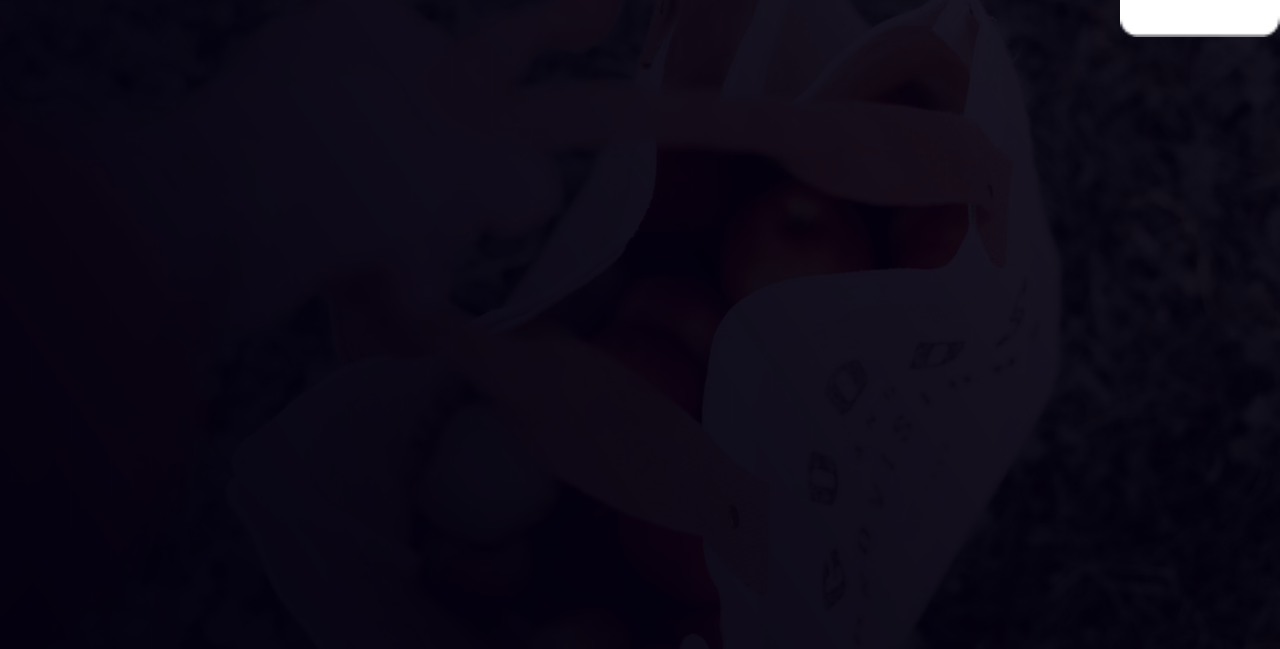
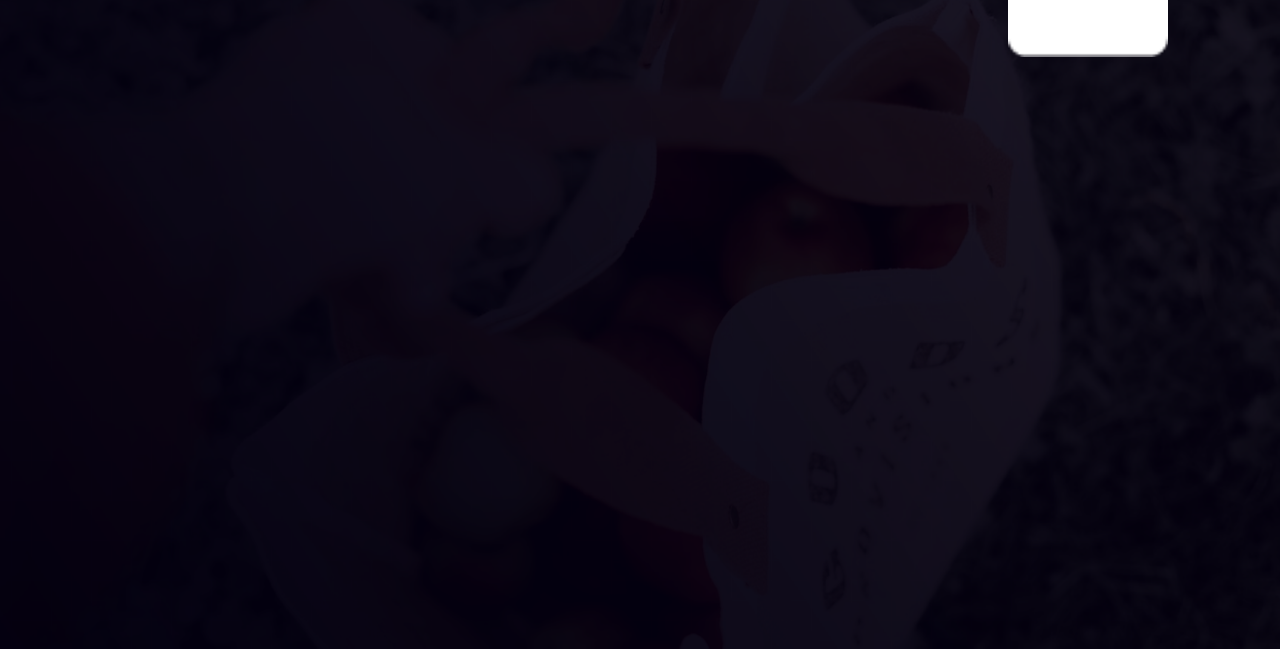
Before and after one commit to Maaxboon/ls-repo, a plain HTML site: page grocify/index.html in a window 1280 px wide. Shown: the part 151-800 px from the top of the page. Drawn offline with nearby package versions, Linux system fonts and the light colour scheme.

Commit message:
Adds padding to the container

```diff
--- a/grocify/index.html
+++ b/grocify/index.html
@@ -10,7 +10,7 @@
     </head>
 
     <body>
-        <div class="container min-h-screen bg-[url('images/Image.png')] bg-center bg-cover">
+        <div class="container min-h-screen bg-[url('images/Image.png')] bg-center bg-cover px-28 py-5">
             <nav class="flex items-center">
                 <img src="images/logo.png" alt="Grocify Logo" class="w-40 cursor-pointer">
                 <ul class="flex-1 text-center">
```
